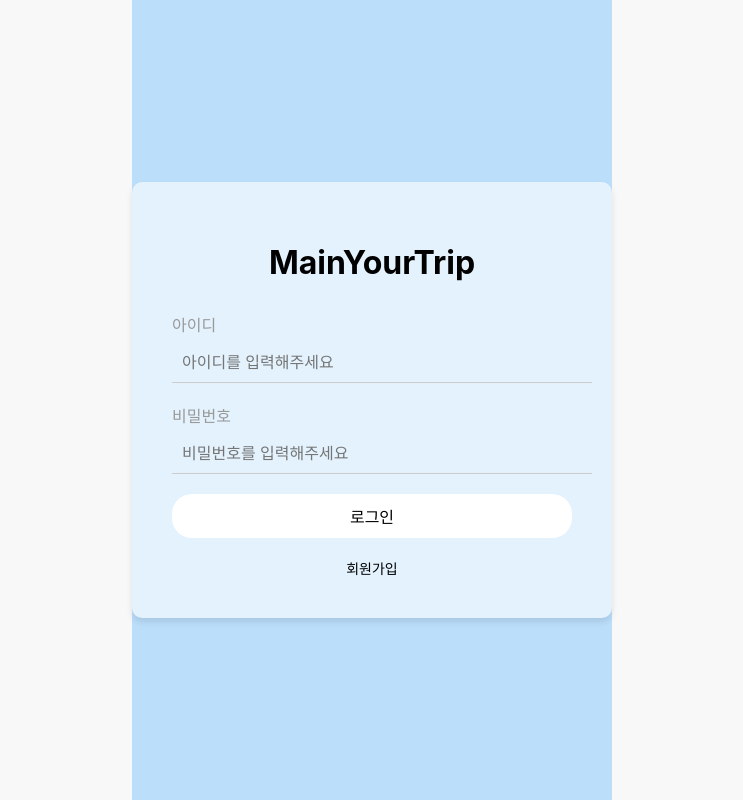
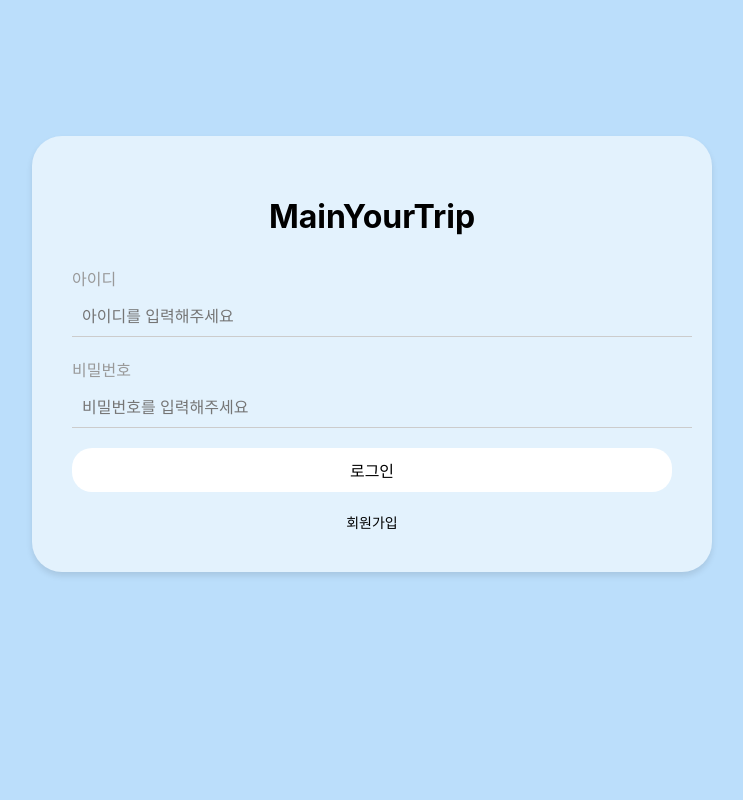
Before and after one commit to smartPotatoo/MapYourTrip_Front, a React (Create React App) app: page /login in a window 1280 px wide. Shown: the whole page, without its empty margins (268-1011 px from the left). Built offline with nearby package versions, Linux system fonts and the light colour scheme.

Commit message:
[UI] : 로그인페이지 login-box 가운데 맞춤

```diff
--- a/src/styles/Login.css
+++ b/src/styles/Login.css
@@ -1,29 +1,30 @@
-body {
+html, body {
     margin: 0;
+    padding: 0;
+    height: 50%;
     font-family: Arial, sans-serif;
     background-color: #BBDEFB;
-    height: 100vh;
     display: flex;
     justify-content: center;
-    align-items: center;
 }
 
 .login-container {
     width: 100%;
-    height: 100vh;
+    height: 50%;
     display: flex;
     justify-content: center;
     align-items: center;
-    background-color: #BBDEFB; /* 배경색 */
+    background-color: #BBDEFB; /* This ensures the entire background is the same color */
 }
 
 .login-box {
     background-color: #E3F2FD;
     padding: 40px;
-    border-radius: 10px;
+    margin-top: 20%;
+    border-radius: 30px;
     text-align: center;
     box-shadow: 0px 4px 6px rgba(0, 0, 0, 0.1);
-    width: 400px; /* 박스 너비 */
+    width: 600px;
 }
 
 .logo {
```
